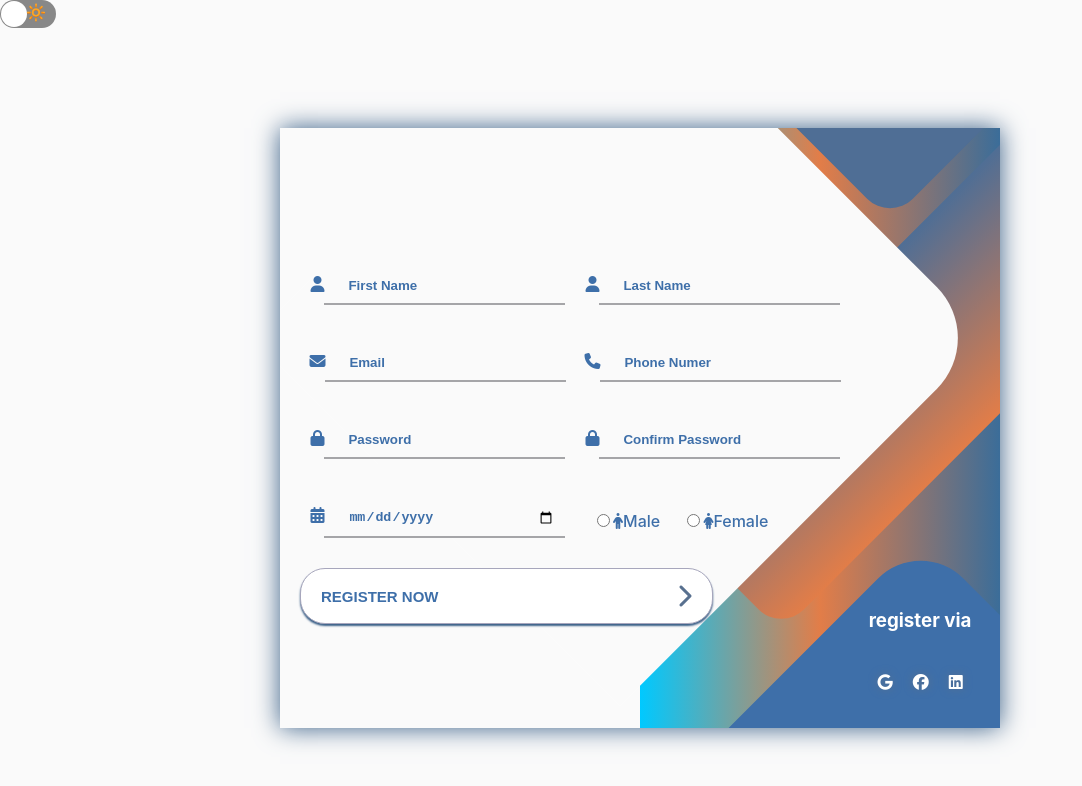
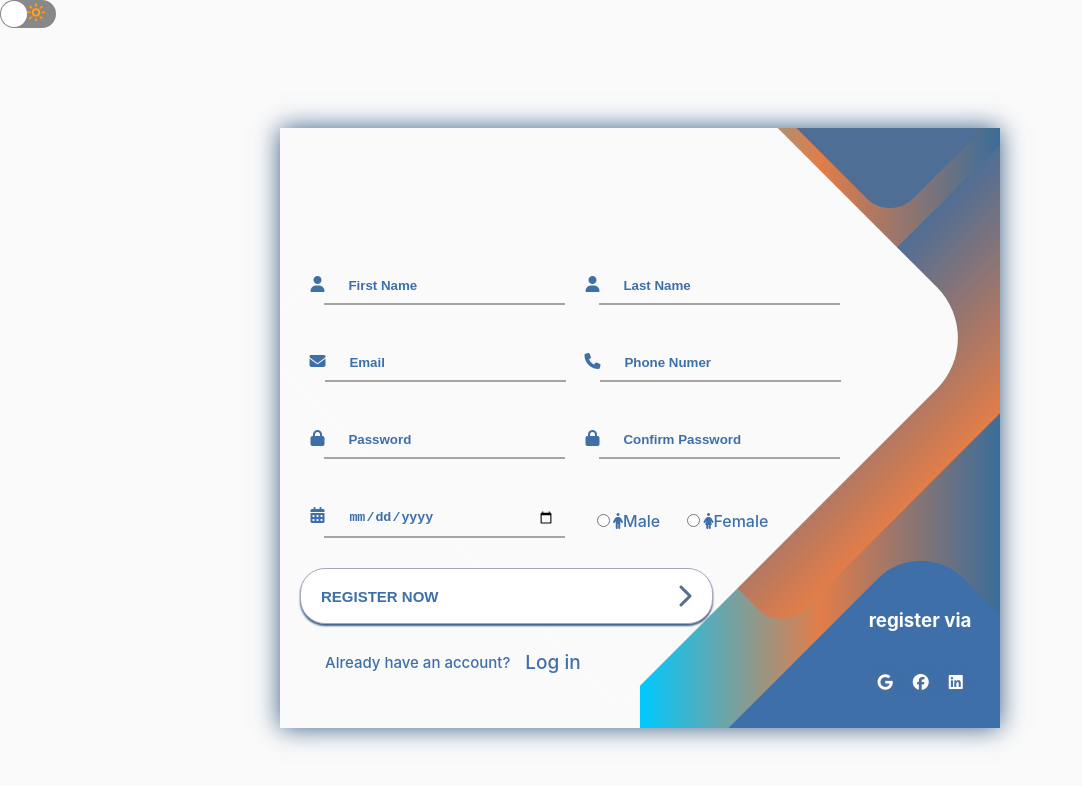
Before and after one commit to Mahmoud-Ramzi5/Jobera, a React (Vite) app in the folder FrontEnd/Web/: page /register in a window 1280 px wide. Shown: the top 786 px of the page, without its empty margins (0-1082 px from the left). Built offline with nearby package versions, Linux system fonts and the light colour scheme.

Commit message:
routes between login/register

```diff
--- a/FrontEnd/Web/src/components/Auth/Login.jsx
+++ b/FrontEnd/Web/src/components/Auth/Login.jsx
@@ -133,6 +133,9 @@ const Login = () => {
               <a href={LinkedinUrl} className={`${styles.social__login__icon} fab fa-linkedin`}></a>
             </div>
           </div>
+          <div className={styles.login__register}>
+            Don't have an account? <a href='/register'>Register</a>
+          </div>
         </div>
         <div className={styles.screen__background}>
           <span className={`${styles.screen__background__shape} ${styles.screen__background__shape4}`}></span>
--- a/FrontEnd/Web/src/components/Auth/NewPassword.jsx
+++ b/FrontEnd/Web/src/components/Auth/NewPassword.jsx
@@ -43,13 +43,10 @@ const NewPassword = () => {
 
     // Handle form submit
     const handleSubmit = (event) => {
-        if(password!=confirm_password){
-            alert('the password and confirm password fields should be the same')
-            event.preventDefault();
-            setPassword('');
-            setConfirmPassword('');
-        }
-        else{
+        /*The preventDefault() method cancels the event if it is cancelable,
+        meaning that the default action that belongs to the event will not occur.
+        -> For example, this can be useful when:
+        Clicking on a "Submit" button, prevent it from submitting a form*/
         event.preventDefault();
 
         // Perform Login logic (Call api)
@@ -86,12 +83,11 @@ const NewPassword = () => {
                 // Handle errors
                 console.log(error);
             });
-        };}
-        /*The preventDefault() method cancels the event if it is cancelable,
-        meaning that the default action that belongs to the event will not occur.
-        -> For example, this can be useful when:
-        Clicking on a "Submit" button, prevent it from submitting a form*/
 
+        // Reset the form fields
+        setPassword('');
+        setConfirmPassword('');
+    };
 
     return (
         <div className={styles.container}>
--- a/FrontEnd/Web/src/components/Auth/Register.jsx
+++ b/FrontEnd/Web/src/components/Auth/Register.jsx
@@ -189,6 +189,9 @@ const Register = () => {
               <a href='#' className={`${styles.social__register__icon} fab fa-linkedin`}></a>
             </div>
           </div>
+          <div className={styles.register__login}>
+            Already have an account? <a href='/login'>Log in</a>
+          </div>
         </div>
         <div className={styles.screen__background}>
           <span className={styles.screen__shape}></span>
--- a/FrontEnd/Web/src/components/Auth/login.module.css
+++ b/FrontEnd/Web/src/components/Auth/login.module.css
@@ -161,12 +161,41 @@
     font-weight: 500;
     display: flex;
     align-items: center;
-    color: #3E6FA9;
+    color: var(--color-foreground);
     cursor: pointer;
     transition: .17s;
 }
 
 .login__password:hover {
+    text-decoration: underline;
+    color: #00C9FF;
+}
+
+.login__register {
+    font-size: 13px;
+    margin-top: 10px;
+    margin-left: 5px;
+    padding: 5px 15px;
+    text-decoration: inherit;
+    font-weight: 500;
+    display: flex;
+    align-items: center;
+    color: var(--color-foreground);
+    cursor: pointer;
+    transition: .15s;
+}
+
+.login__register a {
+    font-size: 15px;
+    padding: 5px 15px;
+    text-decoration: inherit;
+    font-weight: 500;
+    color: var(--color-background);
+    cursor: pointer;
+    transition: .15s;
+}
+
+.login__register a:hover {
     text-decoration: underline;
     color: #00C9FF;
 }
--- a/FrontEnd/Web/src/components/Auth/register.module.css
+++ b/FrontEnd/Web/src/components/Auth/register.module.css
@@ -159,6 +159,35 @@
     accent-color: #4F6E95;
 }
 
+.register__login {
+    font-size: 15px;
+    margin-top: 5px;
+    margin-left: 30px;
+    padding: 10px 15px;
+    text-decoration: inherit;
+    font-weight: 500;
+    display: flex;
+    align-items: center;
+    color: var(--color-foreground);
+    cursor: pointer;
+    transition: .15s;
+}
+
+.register__login a {
+    font-size: 19px;
+    padding: 10px 15px;
+    text-decoration: inherit;
+    font-weight: 500;
+    color: var(--color-foreground);
+    cursor: pointer;
+    transition: .15s;
+}
+
+.register__login a:hover {
+    text-decoration: underline;
+    color: #00C9FF;
+}
+
 .register__submit {
     font-size: 15px;
     margin-top: 5px;
```
Lines whose indentation alone changed are shown as unchanged.
